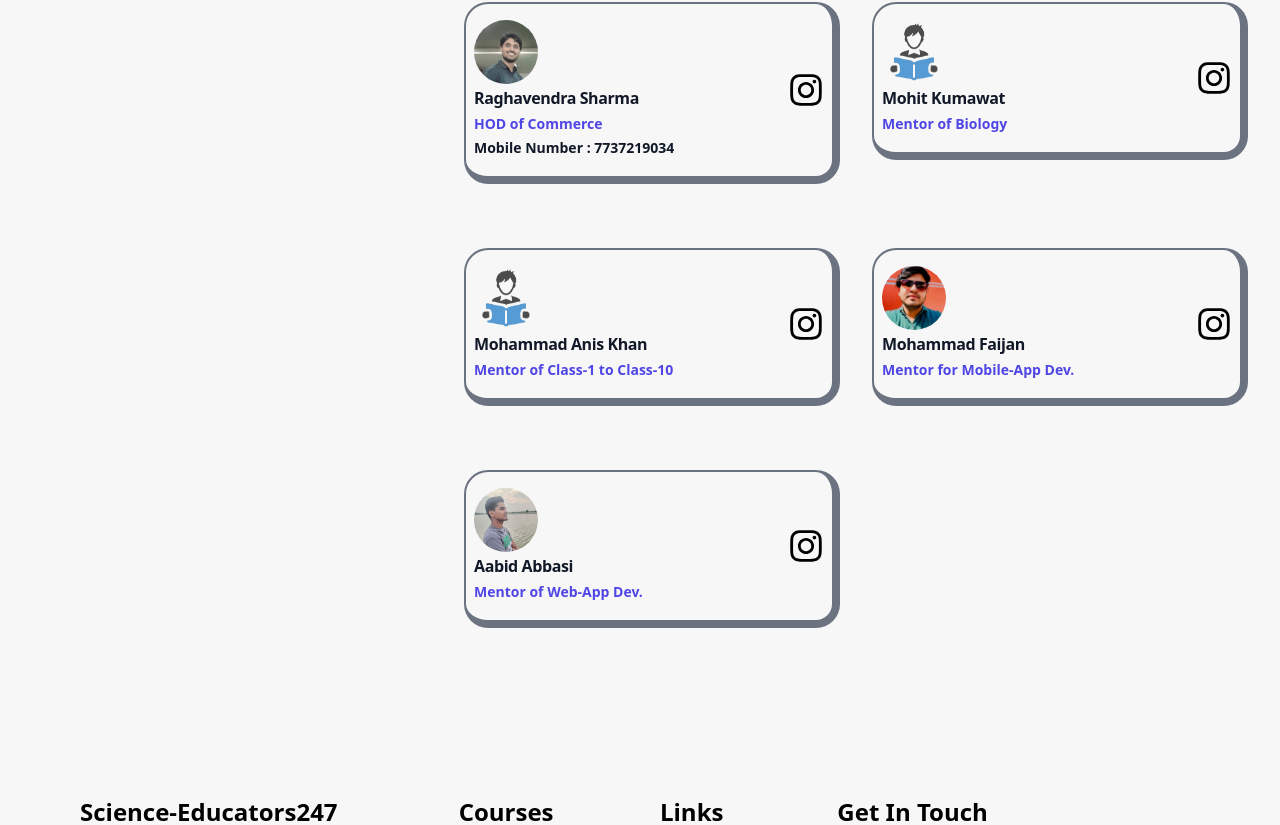
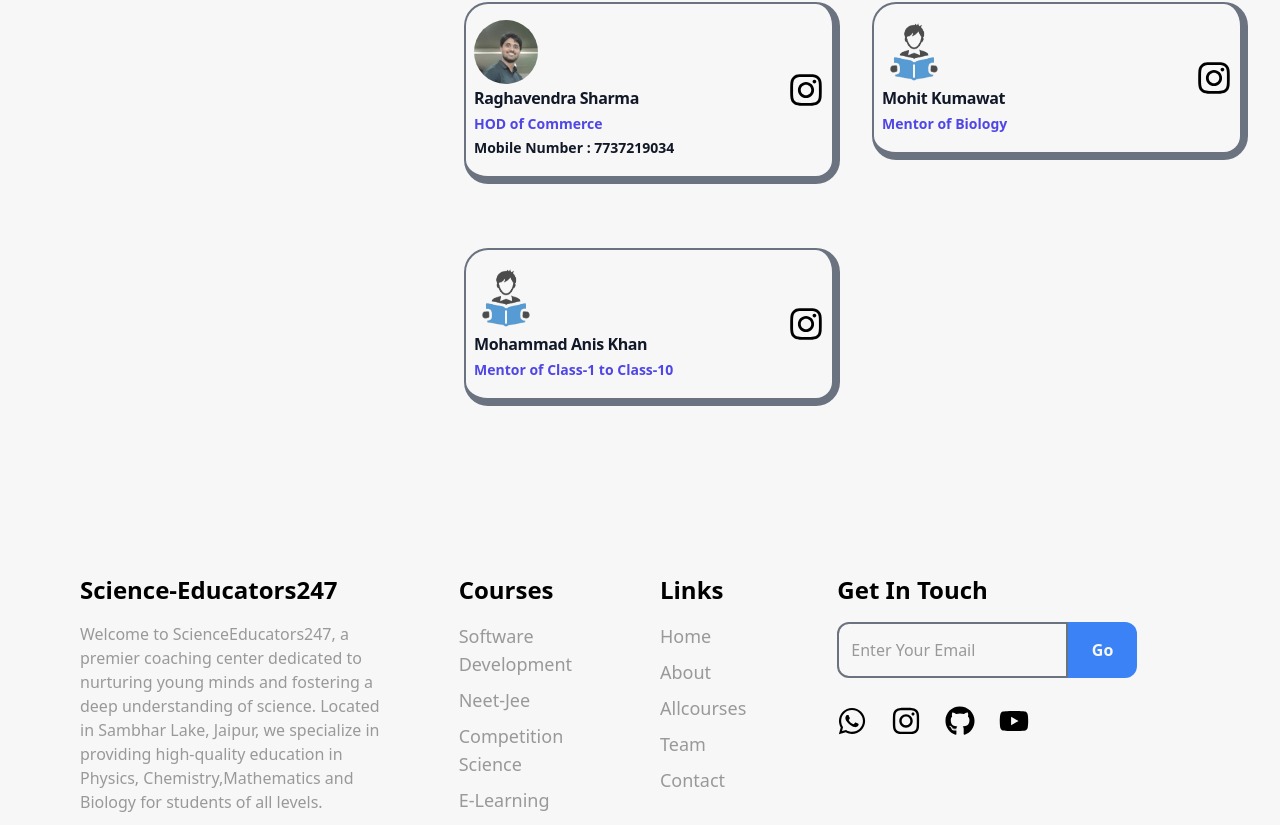
Before and after one commit to Sohelk9530/Science_Educators247, a React (Vite) app: page /team in a window 1280 px wide. Shown: the part 468-1293 px from the top of the page. Built offline with nearby package versions, Linux system fonts and the light colour scheme.

Commit message:
update all

```diff
--- a/src/components/Team/Team.jsx
+++ b/src/components/Team/Team.jsx
@@ -51,24 +51,7 @@ const people = [
       '/team-ast/tutors.png',
    member_insta:"#"
     },
-  {
-    name: 'Mohammad Faijan',
-    role: 'Mentor for Mobile-App Dev.',
-    main:'',
-    mobile:'',
-    imageUrl:
-      '/team-ast/faijan.jpg',
-   member_insta:"https://www.instagram.com/based_faizan?igsh=YWYxYWVkcXhueXkz"
-    },
-  {
-    name: 'Aabid Abbasi',
-    role: 'Mentor of Web-App Dev.',
-    main:'',
-    mobile:'',
-    imageUrl:
-     '/team-ast/aabid.jpg',
-   member_insta:"https://www.instagram.com/abid_abbasi_12?igsh=Z2pkMm8yYWIyOTl5"
-    },
+
   // More people...
 ]
 
```
